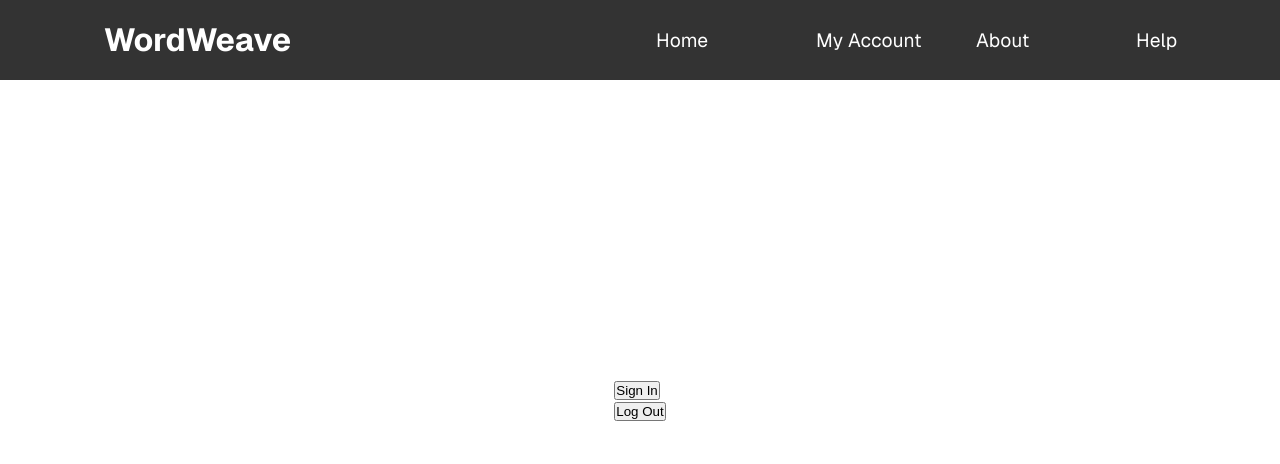
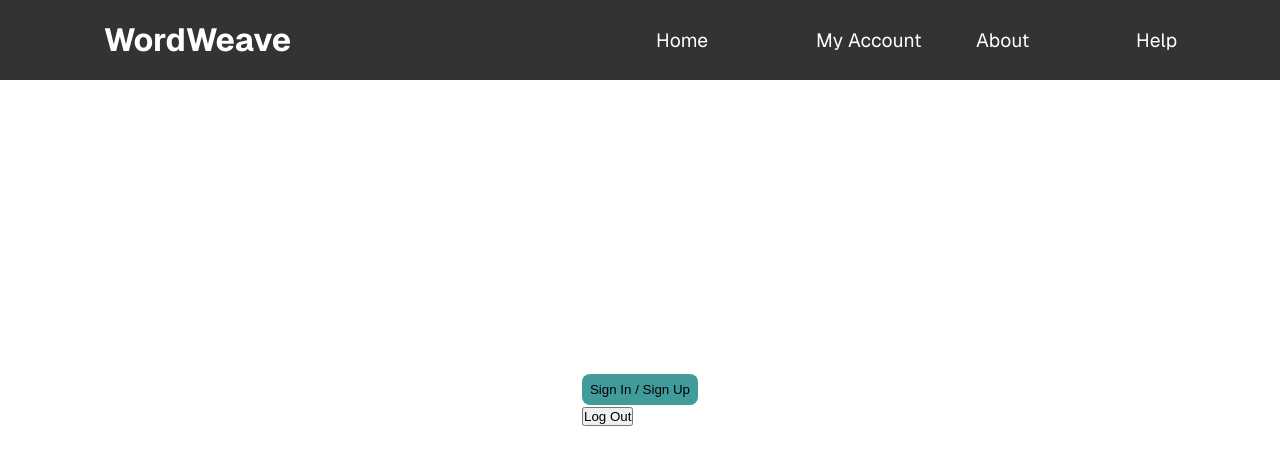
Before and after one commit to TuckTuckC/wordweave, a Next.js app: page / in a window 1280 px wide. Shown: the top 464 px of the page. Built offline with nearby package versions, Linux system fonts and the light colour scheme; no server answers.

Commit message:
updates signin modal

```diff
--- a/src/Components/SignUp/SignUp.module.css
+++ b/src/Components/SignUp/SignUp.module.css
@@ -61,7 +61,7 @@
     cursor: pointer;
 }
 
-.btn {
+.tan {
     background-color: #9b8342 !important;
 }
 
--- a/src/Components/SignUp/SignUp.tsx
+++ b/src/Components/SignUp/SignUp.tsx
@@ -92,13 +92,9 @@ const SignUp = () => {
 
     return (
         <div className={styles.signUp}>
-            {/* Conditional rendering: if no user is logged in */}
             <div>
-                {/* <button onClick={() => { handleOpen(); setAuthAction('signUp') }}>
-                    Sign Up
-                </button> */}
-                <button onClick={() => { handleOpen(); setAuthAction('signIn') }}>
-                    Sign In
+                <button className={styles.btn} onClick={() => { handleOpen(); setAuthAction('signIn') }}>
+                    Sign In / Sign Up
                 </button>
             </div>
 
@@ -134,16 +130,16 @@ const SignUp = () => {
                                     </label>
                                 )}
                                 {authAction === 'signIn' && (
-                                    <button className={styles.btn} onClick={() => { handleOpen(); setAuthAction('signUp') }}>
+                                    <button className={`${styles.btn} ${styles.tan}`} onClick={() => { handleOpen(); setAuthAction('signUp') }}>
                                         Sign Up Instead
                                     </button>
                                 )}
                                 {authAction === 'signUp' && (
-                                    <button className={styles.btn} onClick={() => { handleOpen(); setAuthAction('signIn') }}>
+                                    <button className={`${styles.btn} ${styles.tan}`} onClick={() => { handleOpen(); setAuthAction('signIn') }}>
                                         Sign In Instead
                                     </button>
                                 )}
-                                <button type="submit">Sign Up</button>
+                                <button type="submit">{authAction === 'signUp' ? 'Sign Up' : 'Sign In'}</button>
                             </form>
                         </div>
                     </div>
```
